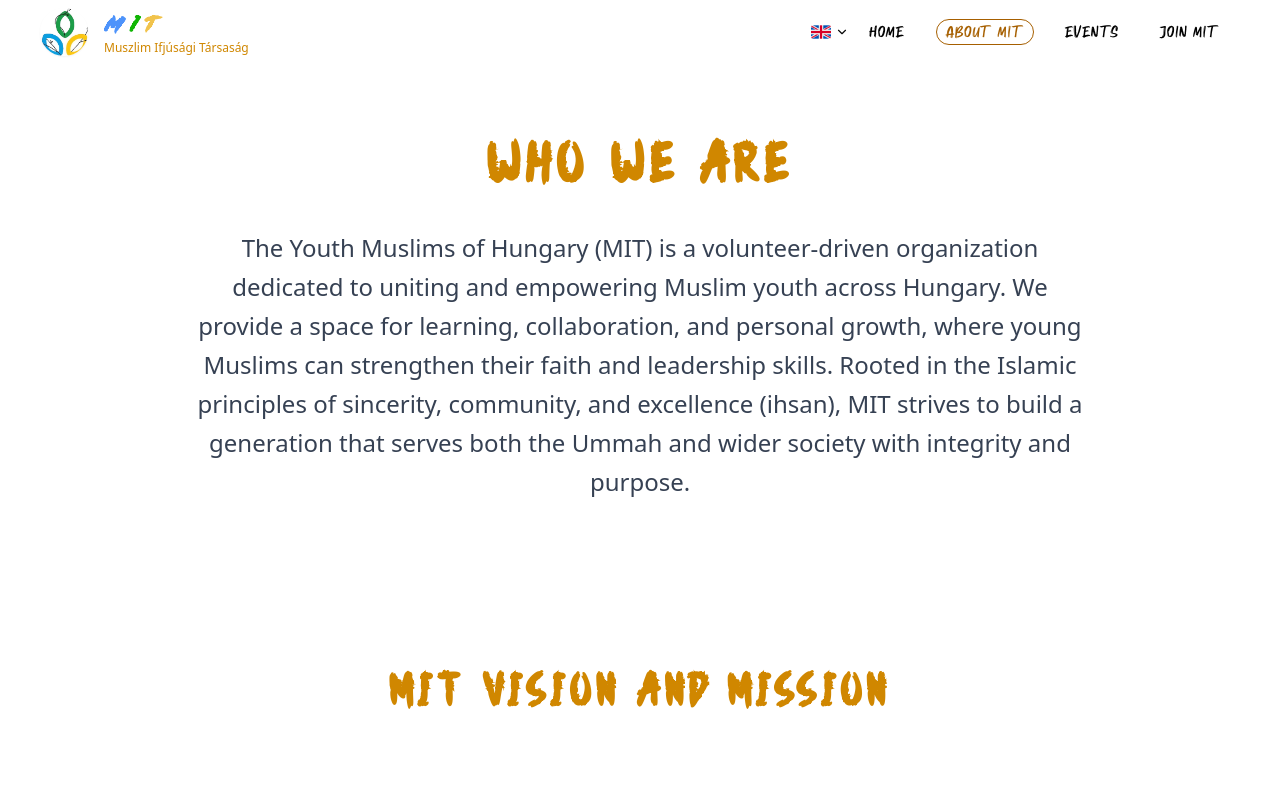
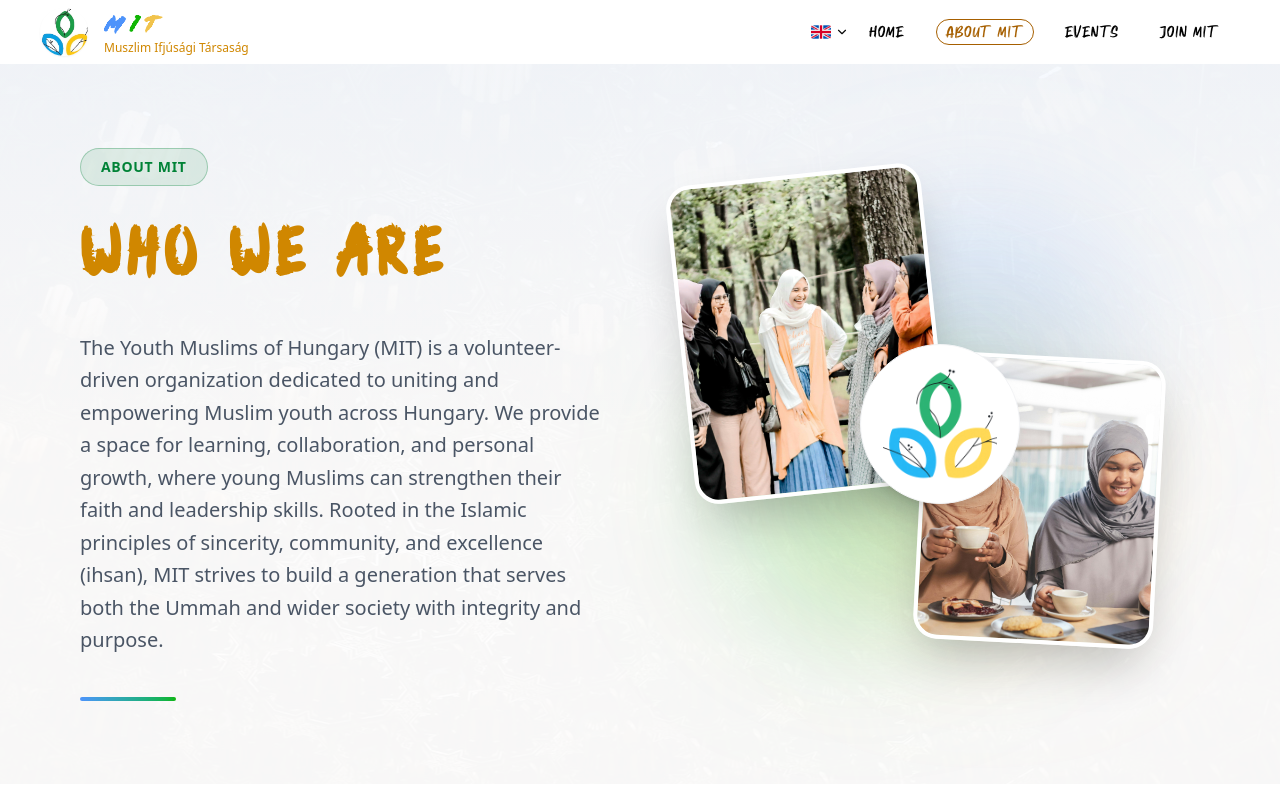
Before and after one commit to mota6em/mit, a Next.js app: page /en/about in a window 1280 px wide. Shown: the top 795 px of the page. Built offline with nearby package versions, Linux system fonts and the light colour scheme.

Commit message:
feat(HeroSection): enhance layout and animations with new image handling and motion effects

```diff
--- a/components/About/HeroSection.tsx
+++ b/components/About/HeroSection.tsx
@@ -1,19 +1,145 @@
 "use client";
 import { useTranslations } from "next-intl";
+import Image from "next/image";
+import { motion } from "framer-motion";
 
 const HeroSection = () => {
   const t = useTranslations("aboutMIT.hero");
 
+  const floatingAnimation = {
+    initial: { y: 0 },
+    animate: {
+      y: [0, -20, 0],
+      transition: {
+        duration: 6,
+        repeat: Infinity,
+        ease: "easeInOut",
+      },
+    },
+  };
+
+  const floatingAnimationDelayed = {
+    initial: { y: 0 },
+    animate: {
+      y: [0, 20, 0],
+      transition: {
+        duration: 7,
+        repeat: Infinity,
+        ease: "easeInOut",
+        delay: 1,
+      },
+    },
+  };
+
   return (
-    <section className="py-18 px-6 md:px-12 lg:px-20 bg-white">
-      <div className="max-w-6xl mx-auto text-center">
-        <h1 className="text-5xl md:text-6xl lg:text-6xl font-bold tracking-widest Ang-font text-yellow-600 mb-8">
-          {t("title")}
-        </h1>
+    <section className="relative min-h-[90vh] flex items-center bg-gradient-to-b from-blue-50/50 via-white to-white overflow-hidden px-6 md:px-12 lg:px-20 py-20">
+      {/* Background Decor (Optional pattern) */}
+      <div className="absolute top-0 right-0 w-full h-full opacity-[0.03] pointer-events-none">
+        <Image
+          src="/imgs/patterns/islamic-pattern.jpg"
+          alt="Pattern"
+          fill
+          className="object-cover"
+        />
+      </div>
 
-        <p className="text-lg md:text-xl lg:text-2xl leading-relaxed text-gray-700 font-normal max-w-4xl mx-auto">
-          {t("description")}
-        </p>
+      <div className="max-w-7xl mx-auto w-full grid lg:grid-cols-2 gap-12 lg:gap-20 items-center relative z-10">
+        {/* LEFT COLUMN: Text Content */}
+        <div className="flex flex-col items-center lg:items-start text-center lg:text-left">
+          {/* Badge */}
+          <motion.div
+            initial={{ opacity: 0, x: -20 }}
+            animate={{ opacity: 1, x: 0 }}
+            transition={{ duration: 0.5 }}
+            className="mb-6 px-5 py-2 rounded-full bg-green-700/10 border border-green-700/30 text-green-700 font-semibold tracking-wider uppercase text-sm"
+          >
+            {t("badge")}
+          </motion.div>
+
+          {/* Title */}
+          <motion.h1
+            initial={{ opacity: 0, y: 20 }}
+            animate={{ opacity: 1, y: 0 }}
+            transition={{ duration: 0.6, delay: 0.1 }}
+            className="text-5xl md:text-6xl lg:text-7xl font-bold tracking-widest Ang-font text-yellow-600 mb-8 leading-tight"
+          >
+            {t("title")}
+          </motion.h1>
+
+          {/* Description */}
+          <motion.p
+            initial={{ opacity: 0, y: 20 }}
+            animate={{ opacity: 1, y: 0 }}
+            transition={{ duration: 0.6, delay: 0.2 }}
+            className="text-lg md:text-xl text-gray-600 font-medium leading-relaxed max-w-2xl mb-10"
+          >
+            {t("description")}
+          </motion.p>
+
+          {/* Optional decorative line or small action */}
+          <motion.div
+            initial={{ opacity: 0 }}
+            animate={{ opacity: 1 }}
+            transition={{ delay: 0.4 }}
+            className="h-1 w-24 bg-gradient-to-r from-[#4d93fb] to-[#11b505] rounded-full"
+          />
+        </div>
+
+        {/* RIGHT COLUMN: Creative Image Collage */}
+        <div className="relative h-[500px] w-full hidden lg:block">
+          {/* Image 1: Top Left (Floating Up/Down) */}
+          <motion.div
+            variants={floatingAnimation}
+            initial="initial"
+            animate="animate"
+            className="absolute top-0 left-0 w-64 h-80 rounded-3xl overflow-hidden shadow-2xl border-4 border-white z-10 transform -rotate-6 hover:rotate-0 transition-transform duration-500 hover:z-50 hover:scale-105"
+          >
+            <Image
+              src="/imgs/hero/hero-bg-1.jpg"
+              alt="Community Event"
+              fill
+              className="object-cover"
+              sizes="(max-width: 768px) 100vw, 33vw"
+            />
+          </motion.div>
+
+          {/* Image 2: Bottom Right (Floating Down/Up) */}
+          <motion.div
+            variants={floatingAnimationDelayed}
+            initial="initial"
+            animate="animate"
+            className="absolute bottom-10 right-10 w-60 h-72 rounded-3xl overflow-hidden shadow-2xl border-4 border-white z-20 transform rotate-3 hover:rotate-0 transition-transform duration-500 hover:z-50 hover:scale-105"
+          >
+            <Image
+              src="/imgs/hero/hero-bg-2.jpg"
+              alt="Youth Gathering"
+              fill
+              className="object-cover"
+              sizes="(max-width: 768px) 100vw, 33vw"
+            />
+          </motion.div>
+
+          {/* Image 3: Center Small (Logo or Highlight) */}
+          <motion.div
+            initial={{ scale: 0 }}
+            animate={{ scale: 1 }}
+            transition={{ delay: 0.5, type: "spring" }}
+            className="absolute top-1/2 left-1/2 transform -translate-x-1/2 -translate-y-1/2 w-40 h-40 bg-white rounded-full shadow-xl flex items-center justify-center z-30 border border-gray-100"
+          >
+            <Image
+              src="/imgs/hero/mit-logo-full.png"
+              alt="MIT Logo"
+              width={130}
+              height={130}
+              className="object-contain p-2"
+            />
+          </motion.div>
+
+          {/* Decorative colored blobs behind images */}
+          <div className="absolute top-10 right-20 w-72 h-72 bg-[#4d93fb] rounded-full mix-blend-multiply filter blur-3xl opacity-20 animate-blob" />
+          <div className="absolute bottom-10 left-10 w-72 h-72 bg-[#11b505] rounded-full mix-blend-multiply filter blur-3xl opacity-20 animate-blob animation-delay-2000" />
+          <div className="absolute top-40 left-40 w-72 h-72 bg-[#f1c34c] rounded-full mix-blend-multiply filter blur-3xl opacity-20 animate-blob animation-delay-4000" />
+        </div>
       </div>
     </section>
   );
```
